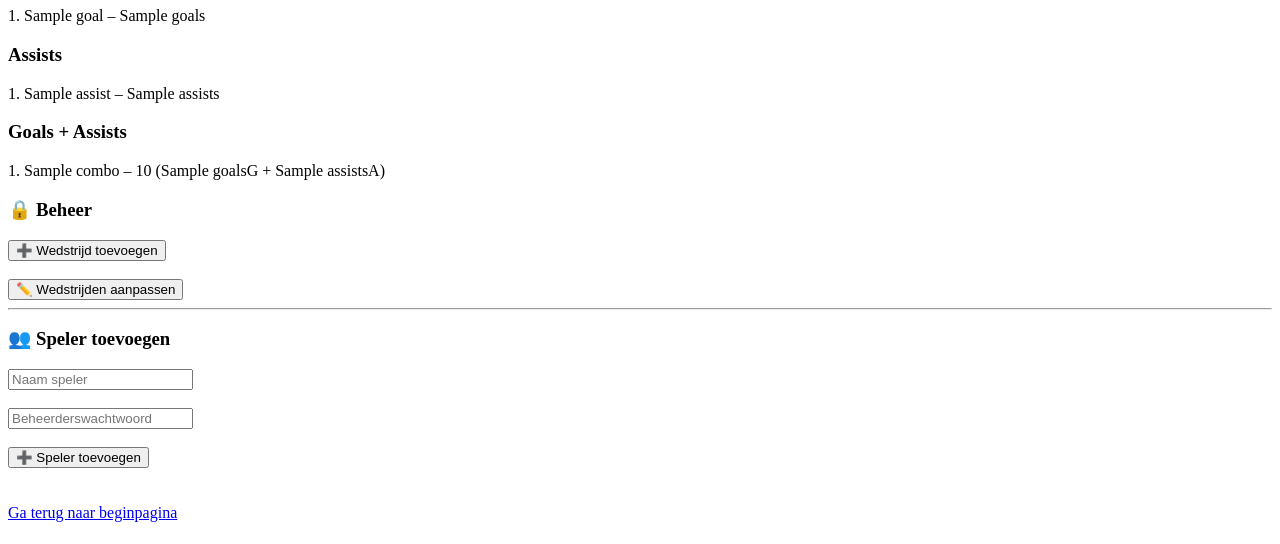
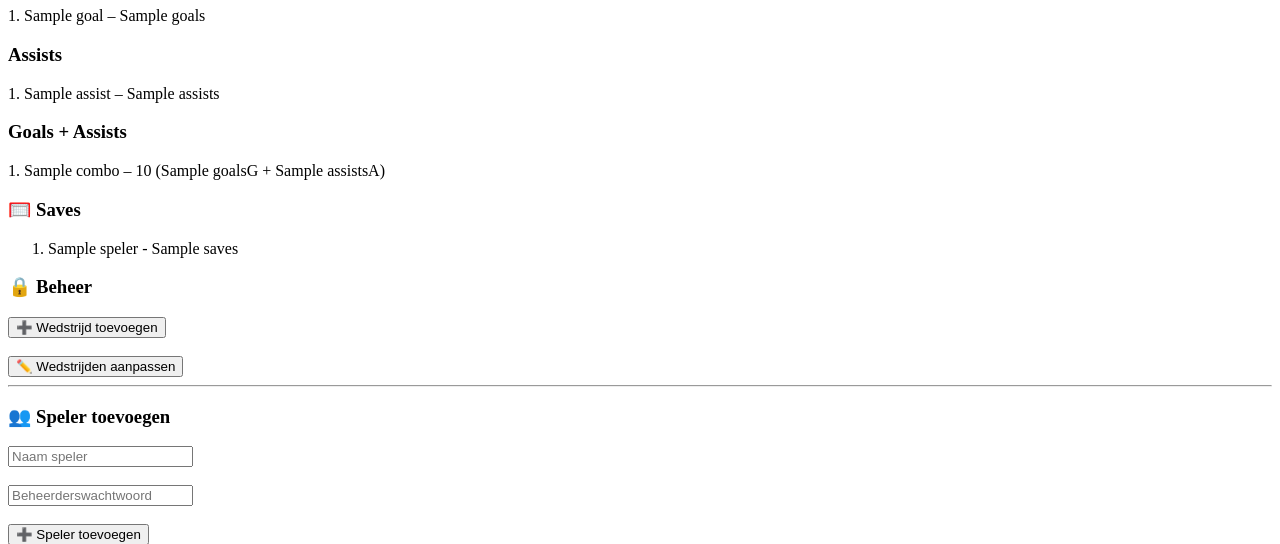
Before and after one commit to Jorenvdp/milacvrienden, a Python web app: template templates/overzicht.html in a window 1280 px wide. Shown: the part 137-681 px from the top of the page. Run offline with Jinja, Linux system fonts and the light colour scheme; the template is opened without the code that fills it: most values are stand-ins (such as "Sample title", 1, 10 or a date in 2020).

Commit message:
Update overzicht.html

```diff
--- a/templates/overzicht.html
+++ b/templates/overzicht.html
@@ -27,6 +27,13 @@ Tegen: {{ data.team.tegen }}
 {{ loop.index }}. {{ s }} – {{ d.goals + d.assists }}
 ({{ d.goals }}G + {{ d.assists }}A)<br>
 {% endfor %}
+
+<h3>🥅 Saves</h3>
+<ol>
+{% for speler, stats in saves %}
+    <li>{{ speler }} - {{ stats["saves"] }}</li>
+{% endfor %}
+</ol>
 
 <h3>🔒 Beheer</h3>
 
```
